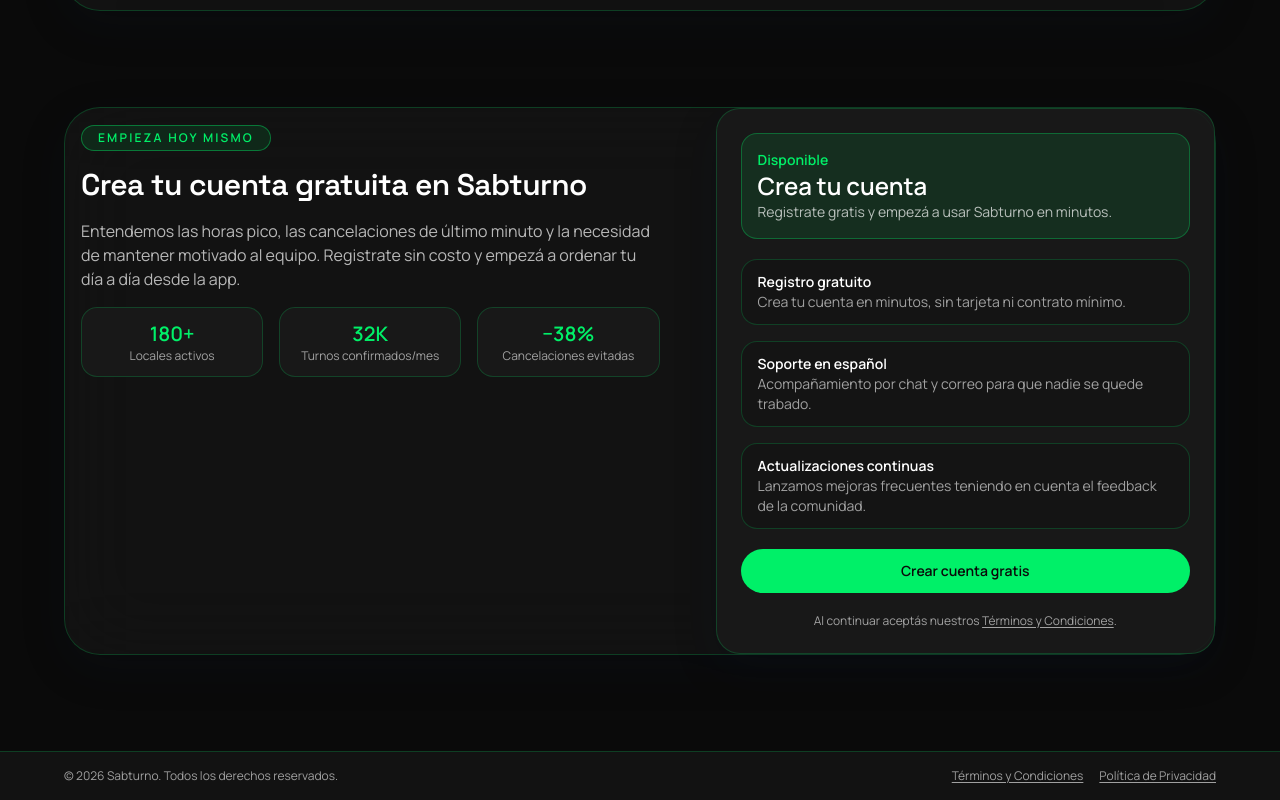
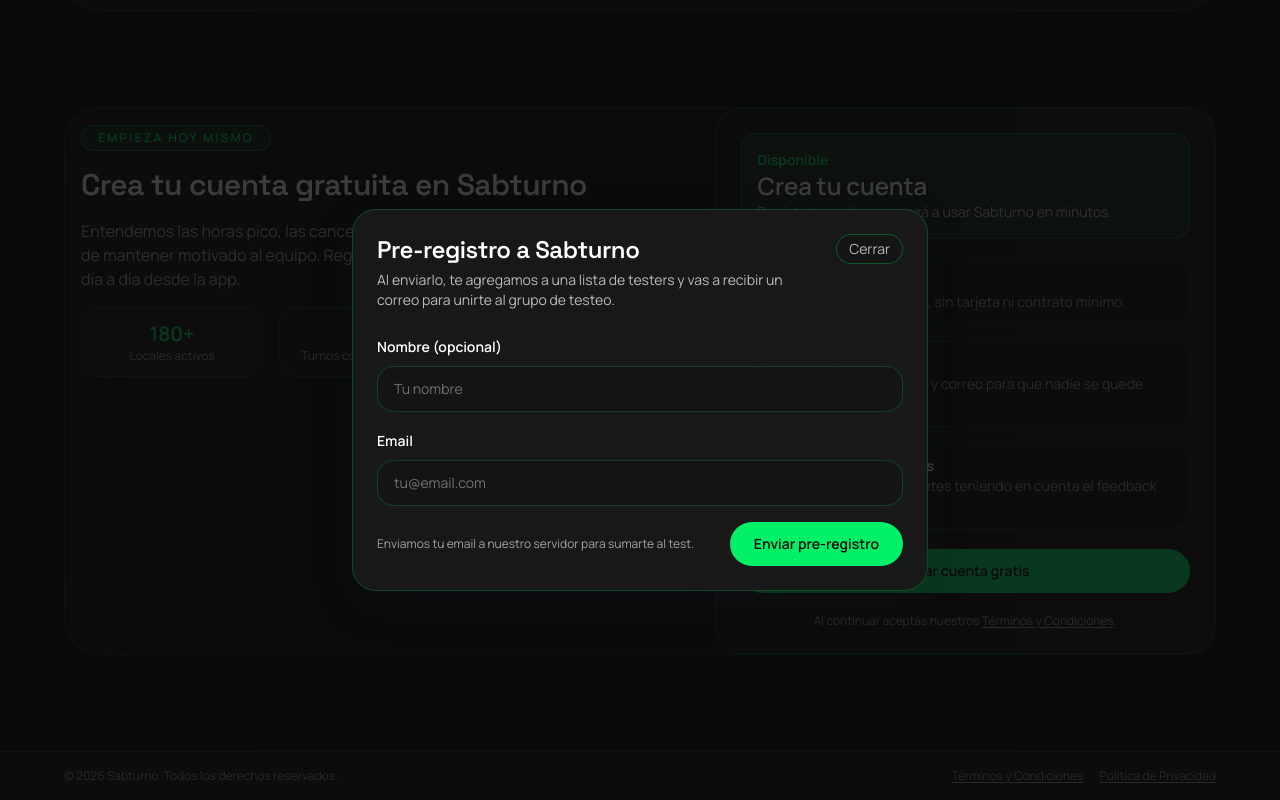
Before and after one commit to alxbro1/sabturno_landing, a Vue app: page / in a window 1280 px wide. Both pictures are taken after a click on the button "Crear cuenta gratis". Shown: the part 1976-2776 px from the top of the page. Built offline with nearby package versions, Linux system fonts and the light colour scheme.

Commit message:
feat: implement PreRegisterModal component and integrate it into Home page

```diff
--- /dev/null
+++ b/src/components/PreRegisterModal.vue
@@ -0,0 +1,217 @@
+<script setup lang="ts">
+import { onBeforeUnmount, onMounted, ref, watch } from 'vue'
+
+type PreRegisterPayload = {
+  name?: string
+  email: string
+  source?: string
+}
+
+const props = withDefaults(
+  defineProps<{
+    open: boolean
+    endpoint?: string
+  }>(),
+  {
+    endpoint: undefined,
+  },
+)
+
+const emit = defineEmits<{
+  (e: 'close'): void
+  (e: 'success'): void
+}>()
+
+const name = ref('')
+const email = ref('')
+const isSubmitting = ref(false)
+const submitError = ref<string | null>(null)
+const submitted = ref(false)
+
+function resetState() {
+  name.value = ''
+  email.value = ''
+  isSubmitting.value = false
+  submitError.value = null
+  submitted.value = false
+}
+
+function close() {
+  emit('close')
+}
+
+async function submit() {
+  submitError.value = null
+
+  const trimmedEmail = email.value.trim()
+  if (!trimmedEmail) {
+    submitError.value = 'Ingresá un correo válido.'
+    return
+  }
+
+  const payload: PreRegisterPayload = {
+    name: name.value.trim() || undefined,
+    email: trimmedEmail,
+    source: 'landing',
+  }
+
+  isSubmitting.value = true
+  try {
+    const res = await fetch('https://app-api.sabturno.com/test/pre-register', {
+      method: 'POST',
+      headers: {
+        'Content-Type': 'application/json',
+      },
+      body: JSON.stringify(payload),
+    })
+
+    if (!res.ok) {
+      let message = `Error al enviar (HTTP ${res.status}).`
+      const data = (await res.json()) as { message?: string } | null
+      if (data?.message) message = data.message
+      throw new Error(message)
+    }
+
+    submitted.value = true
+    emit('success')
+  } catch (err) {
+    submitError.value = err instanceof Error ? err.message : 'Error al enviar el formulario.'
+  } finally {
+    isSubmitting.value = false
+  }
+}
+
+function onKeydown(e: KeyboardEvent) {
+  if (!props.open) return
+  if (e.key === 'Escape') close()
+}
+
+function setBodyScrollLocked(locked: boolean) {
+  const body = document.body
+  if (locked) {
+    body.style.overflow = 'hidden'
+  } else {
+    body.style.overflow = ''
+  }
+}
+
+watch(
+  () => props.open,
+  (open) => {
+    if (open) {
+      resetState()
+      setBodyScrollLocked(true)
+    } else {
+      setBodyScrollLocked(false)
+    }
+  },
+  { immediate: true },
+)
+
+onMounted(() => {
+  window.addEventListener('keydown', onKeydown)
+})
+
+onBeforeUnmount(() => {
+  window.removeEventListener('keydown', onKeydown)
+  setBodyScrollLocked(false)
+})
+</script>
+
+<template>
+  <Teleport to="body">
+    <div v-if="open" class="fixed inset-0 z-50 flex items-center justify-center px-4 py-10">
+      <button
+        type="button"
+        class="absolute inset-0 bg-brand-night/80"
+        aria-label="Cerrar"
+        @click="close"
+      ></button>
+
+      <section
+        class="relative w-full max-w-xl rounded-3xl border border-brand-neon/20 bg-brand-muted/95 p-6 text-brand-ink shadow-card"
+        role="dialog"
+        aria-modal="true"
+        aria-label="Pre-registro"
+      >
+        <header class="flex items-start justify-between gap-4">
+          <div class="space-y-1">
+            <h2 class="text-2xl font-semibold text-brand-ink">Pre-registro a Sabturno</h2>
+            <p class="text-sm text-brand-ink/70">
+              Al enviarlo, te agregamos a una lista de testers y vas a recibir un correo para unirte al grupo de testeo.
+            </p>
+          </div>
+          <button
+            type="button"
+            class="rounded-full border border-brand-neon/30 bg-brand-card px-3 py-1 text-sm text-brand-ink/70 transition hover:text-brand-neon"
+            @click="close"
+          >
+            Cerrar
+          </button>
+        </header>
+
+        <div class="mt-6" v-if="submitted">
+          <div class="rounded-2xl border border-brand-neon/30 bg-brand-neon/10 p-4">
+            <p class="text-sm font-semibold text-brand-neon">¡Listo!</p>
+            <p class="mt-1 text-sm text-brand-ink/70">Te vamos a contactar por correo con la invitación al grupo de testeo.</p>
+            <p class="mt-2 text-sm text-brand-ink/70">Esto puede demorar hasta 24 hs en llegarte (correo o confirmación).</p>
+          </div>
+          <div class="mt-4 flex justify-end">
+            <button
+              type="button"
+              class="rounded-full bg-brand-neon px-6 py-2 text-sm font-semibold text-brand-night transition hover:bg-brand-neon/80"
+              @click="close"
+            >
+              Entendido
+            </button>
+          </div>
+        </div>
+
+        <form v-else class="mt-6 space-y-4" @submit.prevent="submit">
+          <div>
+            <label class="text-sm font-semibold text-brand-ink" for="prereg-name">Nombre (opcional)</label>
+            <input
+              id="prereg-name"
+              v-model="name"
+              type="text"
+              autocomplete="name"
+              class="mt-2 w-full rounded-2xl border border-brand-neon/20 bg-brand-card px-4 py-3 text-sm text-brand-ink placeholder:text-brand-ink/40 outline-none focus:border-brand-neon/50"
+              placeholder="Tu nombre"
+            />
+          </div>
+
+          <div>
+            <label class="text-sm font-semibold text-brand-ink" for="prereg-email">Email</label>
+            <input
+              id="prereg-email"
+              v-model="email"
+              type="email"
+              required
+              autocomplete="email"
+              class="mt-2 w-full rounded-2xl border border-brand-neon/20 bg-brand-card px-4 py-3 text-sm text-brand-ink placeholder:text-brand-ink/40 outline-none focus:border-brand-neon/50"
+              placeholder="tu@email.com"
+            />
+          </div>
+
+          <p v-if="submitError" class="text-sm text-brand-ink">
+            <span class="inline-block rounded-full border border-brand-neon/30 bg-brand-neon/10 px-3 py-1 text-xs font-semibold text-brand-neon">Error</span>
+            <span class="ml-2 text-brand-ink/70">{{ submitError }}</span>
+          </p>
+
+          <div class="flex flex-col gap-3 sm:flex-row sm:items-center sm:justify-between">
+            <p class="text-xs text-brand-ink/60">
+              Enviamos tu email a nuestro servidor para sumarte al test.
+            </p>
+            <button
+              type="submit"
+              :disabled="isSubmitting"
+              class="w-full rounded-full bg-brand-neon px-6 py-3 text-sm font-semibold text-brand-night transition hover:bg-brand-neon/80 disabled:cursor-not-allowed disabled:opacity-60 sm:w-auto"
+            >
+              {{ isSubmitting ? 'Enviando…' : 'Enviar pre-registro' }}
+            </button>
+          </div>
+        </form>
+      </section>
+    </div>
+  </Teleport>
+</template>
--- a/src/pages/Home.vue
+++ b/src/pages/Home.vue
@@ -122,8 +122,11 @@
 ]
 import { ref, onMounted } from 'vue'
 import PasswordReset from '../components/PasswordReset.vue'
+import PreRegisterModal from '../components/PreRegisterModal.vue'
 
 const activeTab = ref<'main' | 'reset'>('main')
+const isPreRegisterOpen = ref(false)
+const showPreRegisterNotice = ref(false)
 const tokenInput = ref('')
 const tokenExpiresInput = ref('')
 const sampleToken = 'demo-reset-token-abc123'
@@ -131,6 +134,14 @@
 
 function handleResetSuccess() {
   alert('Contraseña reseteada (simulado)')
+}
+
+function openPreRegister() {
+  isPreRegisterOpen.value = true
+}
+
+function handlePreRegisterSuccess() {
+  showPreRegisterNotice.value = true
 }
 
 onMounted(() => {
@@ -148,6 +159,26 @@
 
 <template>
   <div class="bg-brand-night text-brand-ink">
+    <PreRegisterModal
+      :open="isPreRegisterOpen"
+      @close="isPreRegisterOpen = false"
+      @success="handlePreRegisterSuccess"
+    />
+
+    <div v-if="showPreRegisterNotice" class="mx-auto max-w-6xl px-4 pt-4 lg:px-0">
+      <div class="flex items-start justify-between gap-4 rounded-3xl border border-brand-neon/20 bg-brand-muted/90 p-4 shadow-card">
+        <p class="text-sm text-brand-ink/70">
+          Pre-registro enviado. Esto puede demorar hasta 24 hs en llegarte por correo (o confirmación).
+        </p>
+        <button
+          type="button"
+          class="rounded-full border border-brand-neon/30 bg-brand-card px-3 py-1 text-xs font-semibold text-brand-ink/70 transition hover:text-brand-neon"
+          @click="showPreRegisterNotice = false"
+        >
+          Cerrar
+        </button>
+      </div>
+    </div>
     <header class="mx-auto flex max-w-6xl items-center justify-between px-4 py-6 lg:px-0">
       <div class="flex">
         <img src="/white_logotype.webp" alt="Logo Sabturno" class="h-16">
@@ -159,7 +190,10 @@
         <RouterLink to="/terminos-y-condiciones" class="text-xs underline underline-offset-4 hover:text-brand-neon transition">Términos y condiciones</RouterLink>
         <RouterLink to="/politica-de-privacidad" class="text-xs underline underline-offset-4 hover:text-brand-neon transition">Política de privacidad</RouterLink>
       </nav>
-      <button class="hidden rounded-full bg-brand-neon px-5 py-2 text-sm font-semibold text-brand-night shadow-card transition hover:bg-brand-neon/80 md:block">
+      <button
+        class="hidden rounded-full bg-brand-neon px-5 py-2 text-sm font-semibold text-brand-night shadow-card transition hover:bg-brand-neon/80 md:block"
+        @click="openPreRegister"
+      >
         Descargar Ahora
       </button>
     </header>
@@ -185,7 +219,10 @@
                   </p>
                 </div>
                 <div class="flex flex-wrap gap-3">
-                  <button class="rounded-full bg-brand-neon px-6 py-3 text-sm font-semibold text-brand-night shadow-card transition hover:-translate-y-0.5 hover:bg-brand-neon/80">
+                  <button
+                  class="rounded-full bg-brand-neon px-6 py-3 text-sm font-semibold text-brand-night shadow-card transition hover:-translate-y-0.5 hover:bg-brand-neon/80"
+                  @click="openPreRegister"
+                >
                     Descargar Ahora
                   </button>
                   <button class="rounded-full border border-brand-neon/40 bg-brand-muted/70 px-6 py-3 text-sm font-semibold text-brand-ink transition hover:-translate-y-0.5 hover:border-brand-neon">
@@ -301,7 +338,11 @@
                       <p class="text-sm text-brand-ink/60">{{ highlight.detail }}</p>
                     </li>
                   </ul>
-                  <button class="w-full rounded-full bg-brand-neon py-3 text-sm font-semibold text-brand-night transition hover:bg-brand-neon/80">
+                  <button
+                    type="button"
+                    class="w-full rounded-full bg-brand-neon py-3 text-sm font-semibold text-brand-night transition hover:bg-brand-neon/80"
+                    @click="openPreRegister"
+                  >
                     Crear cuenta gratis
                   </button>
                   <p class="text-center text-xs text-brand-ink/60">
```
